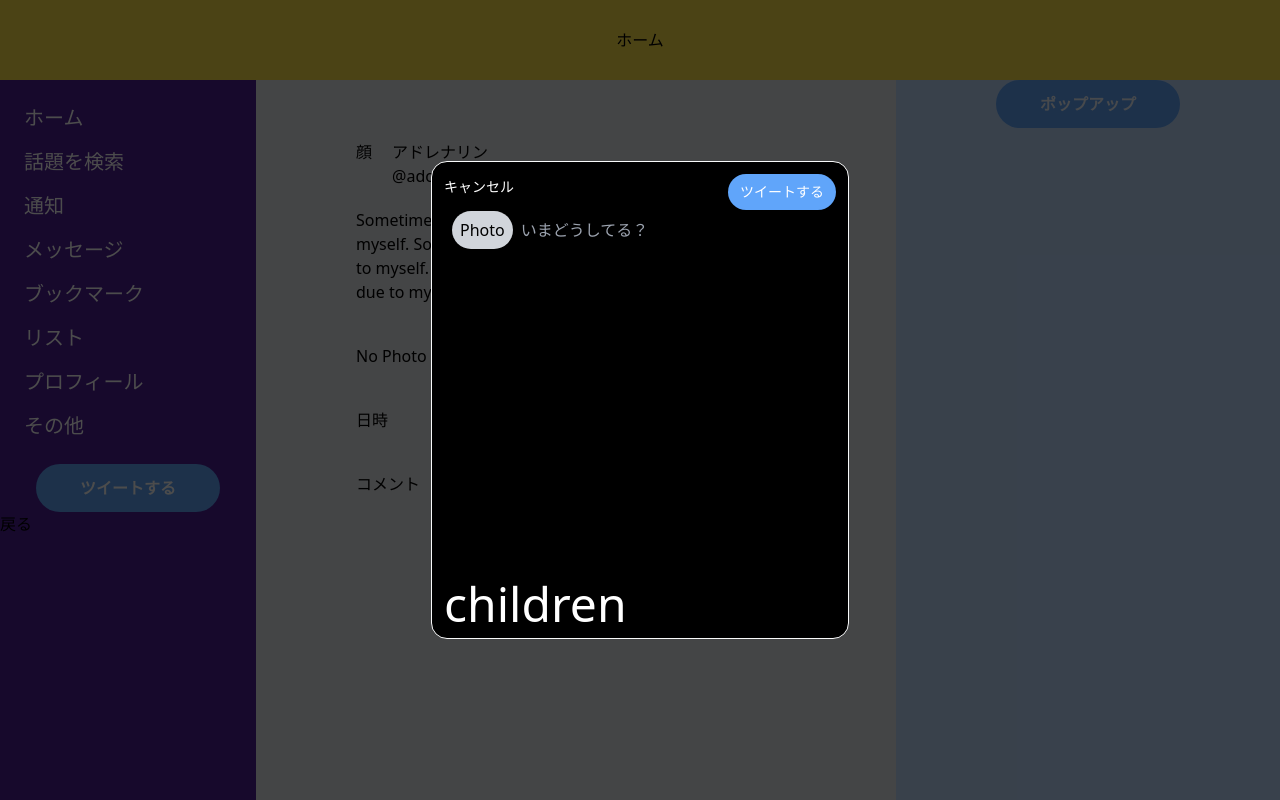
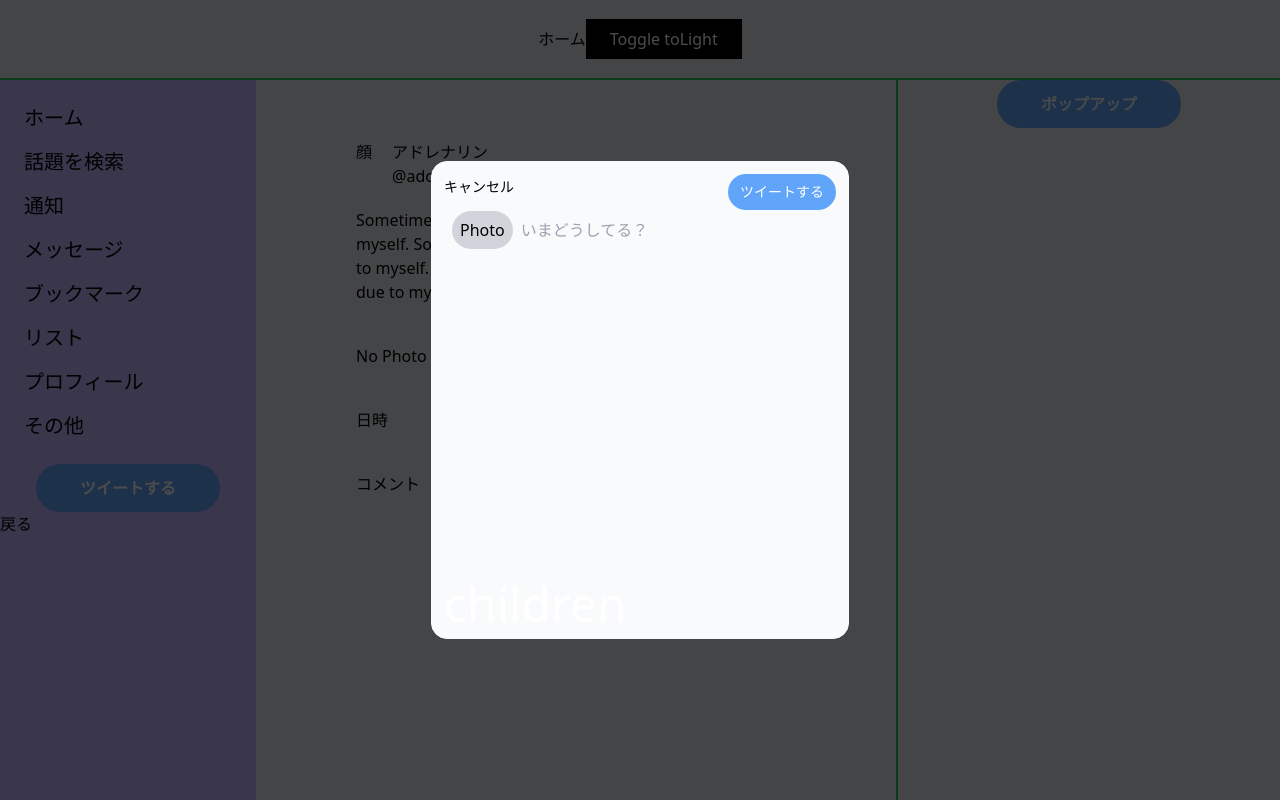
Before and after one commit to mitchan-tenpa/twitter-app, a Next.js app: page /TwitterPage in a window 1280 px wide. Both pictures are taken after a click on the button "ツイートする". Built offline with nearby package versions, Linux system fonts and the light colour scheme.

Commit message:
✨ ダークモードの実装

```diff
--- a/components/Modal.tsx
+++ b/components/Modal.tsx
@@ -16,10 +16,10 @@ const Modal = ({show, onClose, children}) => {
 
   const modalContent = show ? (
     <div className="flex absolute inset-0 justify-center items-center bg-black bg-opacity-70 bg-center h-full w-full">
-      <div className="z-50 p-3 w-418 h-478 bg-black rounded-2xl border border-gray-50">
+      <div className="z-50 p-3 w-418 h-478 bg-slate-50 dark:bg-black rounded-2xl border border-gray-50">
         <div className="flex justify-between">
           <div className="">
-            <a href="#" onClick={handleClose} className="text-sm text-white">
+            <a href="#" onClick={handleClose} className="text-sm text-black dark:text-white">
               キャンセル
             </a>
           </div>
@@ -31,7 +31,7 @@ const Modal = ({show, onClose, children}) => {
         </div>
         <div className='p-2 h-370'>
           <span className='p-2 bg-gray-300 rounded-full'>Photo</span>
-          <input type="text" placeholder='いまどうしてる？' className="pl-2 text-white bg-black outline-none"/>
+          <input type="text" placeholder='いまどうしてる？' className="pl-2 text-black dark:text-white bg-slate-50 dark:bg-black outline-none"/>
         </div>
         <div className="text-5xl text-white">
           {children}
--- a/package.json
+++ b/package.json
@@ -10,6 +10,7 @@
   "dependencies": {
     "@headlessui/react": "^1.4.3",
     "next": "12.0.8",
+    "next-themes": "^0.0.15",
     "react": "17.0.2",
     "react-dom": "17.0.2"
   },
--- a/pages/TwitterPage.tsx
+++ b/pages/TwitterPage.tsx
@@ -1,43 +1,57 @@
 import Link from "next/link";
-import { useState } from "react";
 import Modal from "../components/Modal";
 import PopOver from "./PopOver";
-
-
+import { useTheme } from "next-themes";
+import { useEffect, useState } from "react";
 
 const Twitter = () => {
+  const {theme, setTheme} = useTheme();
   const [showModal, setShowModal] = useState(false);
-
+  const [mounted, setMounted] = useState(false);
+  useEffect(() => setMounted(true), []);
+  if(!mounted) return null;
   return(
-    <div className="h-screen">
-      <header className="flex justify-center items-center h-10% bg-yellow-300">
+    <div className="h-screen bg-slate-200 dark:bg-slate-800">
+      <header className="flex justify-center items-center h-10% border-b-2 border-green-500">
         <span className="">ホーム</span>
+        <button
+          className="py-2 px-6 text-white dark:text-black bg-black dark:bg-white"
+          onClick={() => setTheme(theme === "light" ? "dark" : "light")}
+        >
+          Toggle to
+          {theme === "light" ? "Dark" : "Light"}
+        </button>
       </header>
       <div className="flex justify-between h-90%">
-        <div className="w-20% bg-violet-900">
+        <div className="w-20% bg-violet-300 dark:bg-violet-900">
           <ul className="flex flex-col justify-start p-4">
-            <li className="p-2 text-xl text-white">ホーム</li>
-            <li className="p-2 text-xl text-white">話題を検索</li>
-            <li className="p-2 text-xl text-white">通知</li>
-            <li className="p-2 text-xl text-white">メッセージ</li>
-            <li className="p-2 text-xl text-white">ブックマーク</li>
-            <li className="p-2 text-xl text-white">リスト</li>
-            <li className="p-2 text-xl text-white">プロフィール</li>
-            <li className="p-2 text-xl text-white">その他</li>
+            <li className="p-2 text-xl">ホーム</li>
+            <li className="p-2 text-xl">話題を検索</li>
+            <li className="p-2 text-xl">通知</li>
+            <li className="p-2 text-xl">メッセージ</li>
+            <li className="p-2 text-xl">ブックマーク</li>
+            <li className="p-2 text-xl">リスト</li>
+            <li className="p-2 text-xl">プロフィール</li>
+            <li className="p-2 text-xl">その他</li>
           </ul>
           <div className="flex justify-center">
-            <button onClick={() => setShowModal(true)} className="group inline-flex items-center py-2 px-3 text-base font-medium text-white bg-blue-400 rounded-3xl focus:outline-none focus-visible:ring-2 focus-visible:ring-white hover:text-opacity-100 focus-visible:ring-opacity-75">
+            <button
+              onClick={() => setShowModal(true)} className="group inline-flex items-center py-2 px-3 text-base font-medium text-white bg-blue-400 rounded-3xl focus:outline-none focus-visible:ring-2 focus-visible:ring-white hover:text-opacity-100 focus-visible:ring-opacity-75"
+            >
               <span className="my-1 mx-8 font-extrabold">
                 ツイートする
               </span>
             </button>
-            <Modal show={showModal} onClose={() => setShowModal(false)}>
+            <Modal
+              show={showModal}
+              onClose={() => setShowModal(false)}
+            >
               children
             </Modal>
           </div>
           <Link href="/">戻る</Link>
         </div>
-        <div className="p-5 w-50% bg-gray-200">
+        <div className="p-5 w-50%">
           <div className="py-10 px-20">
             <div className="flex gap-5 justify-start">
               <p className="">顔</p>
@@ -60,7 +74,7 @@ const Twitter = () => {
             </div>
           </div>
         </div>
-        <div className="w-30% bg-blue-200">
+        <div className="w-30% border-l-2 border-green-500">
           <div className="flex justify-center">
             <PopOver />
           </div>
--- a/pages/_app.tsx
+++ b/pages/_app.tsx
@@ -1,9 +1,14 @@
 import '../styles/globals.css';
 import type { AppProps } from 'next/app';
 import "tailwindcss/tailwind.css";
+import { ThemeProvider } from "next-themes";
 
 function MyApp({ Component, pageProps }: AppProps) {
-  return <Component {...pageProps} />
+  return (
+    <ThemeProvider attribute='class'>
+      <Component {...pageProps} />
+    </ThemeProvider>
+  )
 }
 
 export default MyApp
--- a/tailwind.config.js
+++ b/tailwind.config.js
@@ -1,4 +1,5 @@
 module.exports = {
+  darkMode: "class",
   content: [
     "./pages/**/*.{js,ts,jsx,tsx}",
     "./components/**/*.{js,ts,jsx,tsx}",
```
Also changed, not shown: 1 other file (tests, documents, lock files or other folders).
